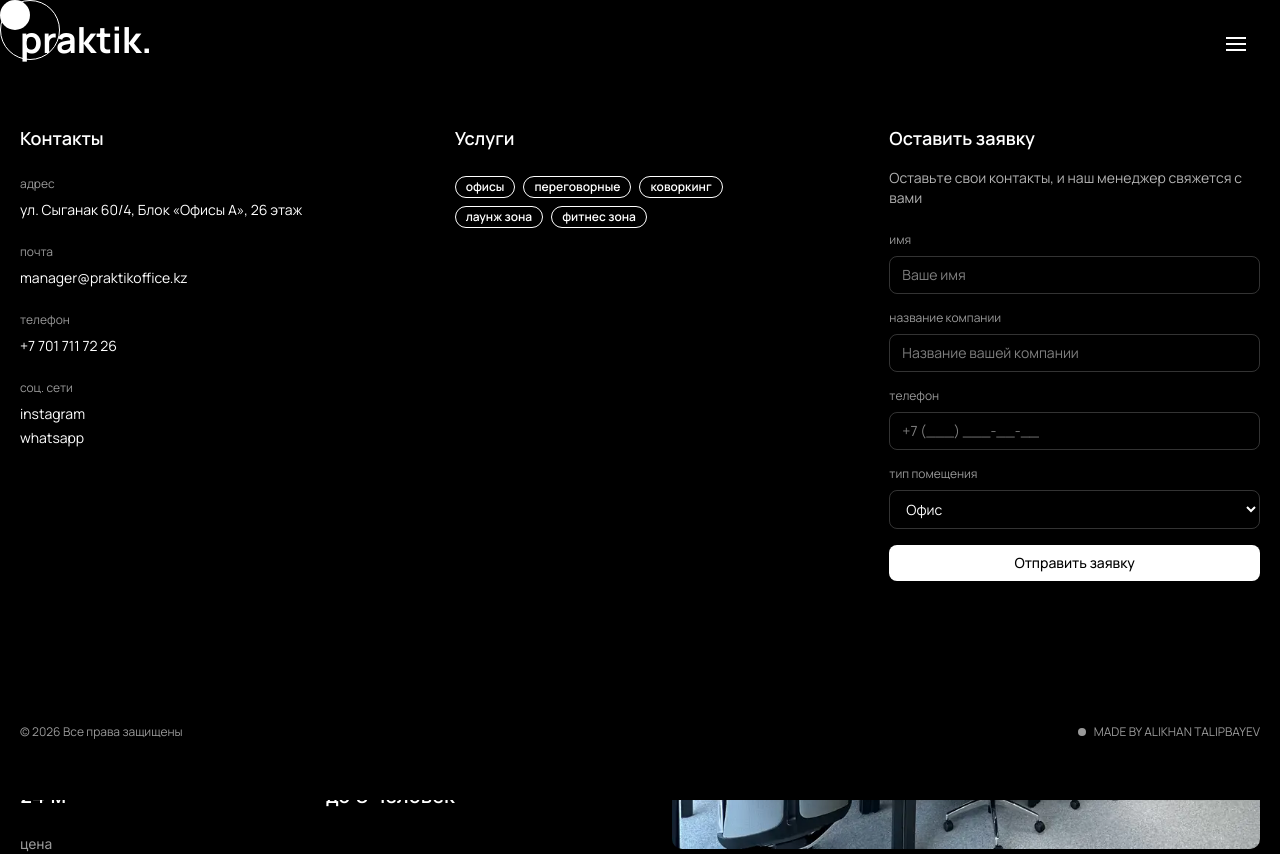
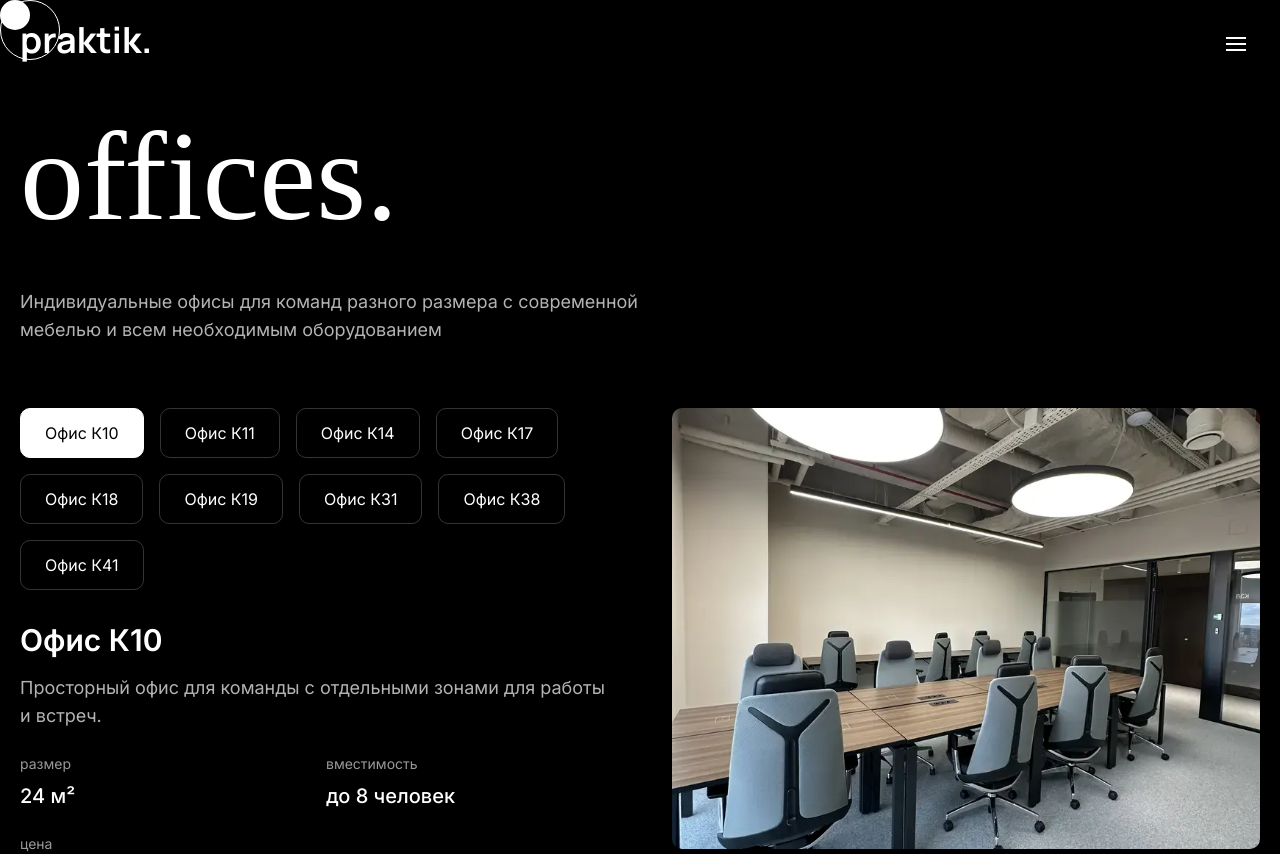
Before and after one commit to talipbay/praktikoffice, a Next.js app: page /offices in a window 1280 px wide. Shown: the top 854 px of the page. Built offline with nearby package versions, Linux system fonts and the light colour scheme; a web font is replaced by a local one.

Commit message:
zzzz-000

```diff
--- a/src/components/footer.tsx
+++ b/src/components/footer.tsx
@@ -135,7 +135,7 @@ ${formData.company ? `🏢 *Компания:* ${formData.company}` : ""}
     <footer
       id="footer"
       data-footer
-      className="sticky bottom-0 h-screen bg-black text-foreground z-10 flex flex-col transition-colors duration-300"
+      className="sticky bottom-0 h-screen bg-black text-foreground z-0 flex flex-col transition-colors duration-300"
     >
       <div className="flex-1 flex flex-col justify-around container mx-auto p-5">
         <div className="grid grid-cols-1 lg:grid-cols-3 gap-8 lg:gap-16 mt-16">
```
